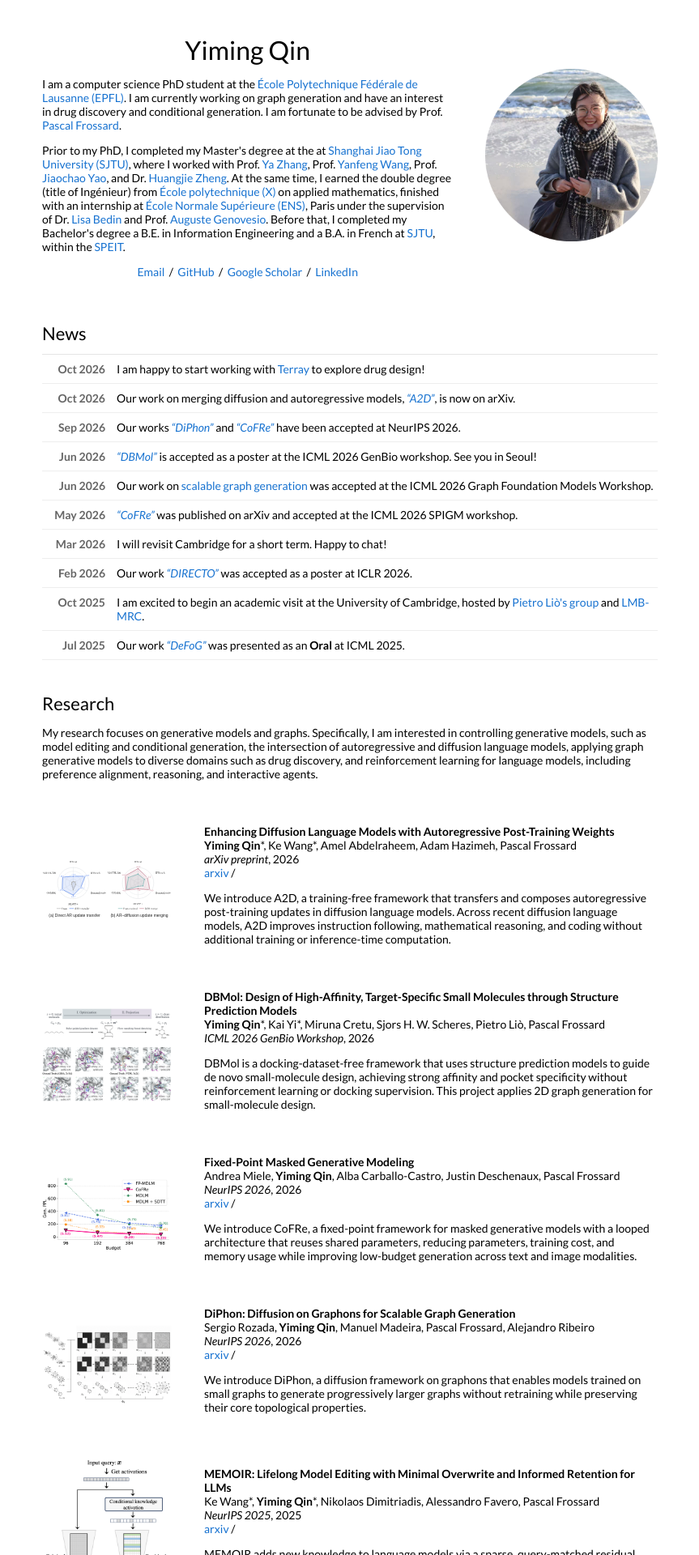
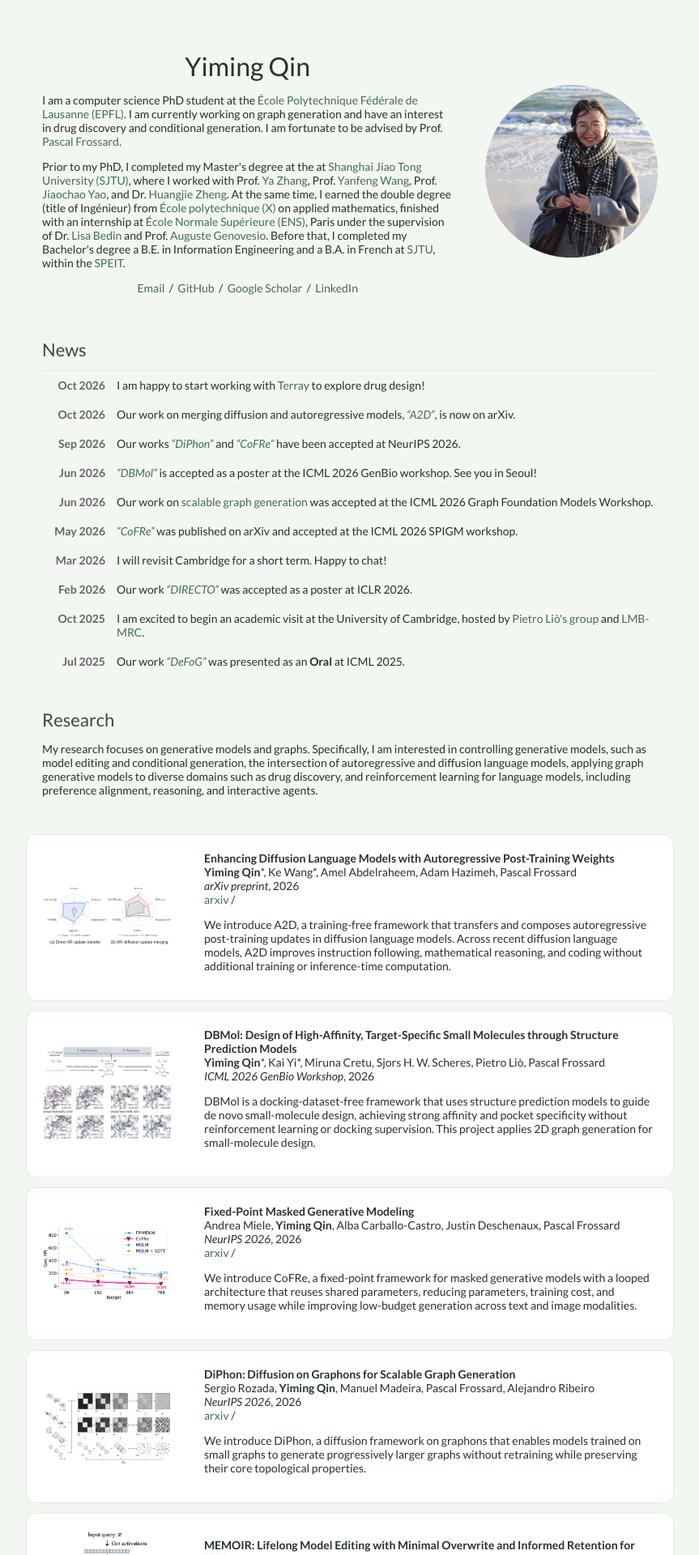
Before and after one commit to qym7/qym7.github.io, a Jekyll site: the page built from _posts/2026-10-06-A2D.markdown, in a window 1280 px wide. Shown: the top 1920 px of the page at 81% size, without its empty margins (208-1071 px from the left). Built offline with Jekyll 4.4.1, drawn with Linux system fonts in a browser that asks for light colours.

Commit message:
Add sage green styling to project cards

```diff
--- a/_layouts/default.html
+++ b/_layouts/default.html
@@ -25,7 +25,7 @@
 </head>
 
 <body>
-  <table style="width:100%;max-width:800px;border:0px;border-spacing:0px;border-collapse:separate;margin-right:auto;margin-left:auto;">
+  <table class="page-content" style="width:100%;max-width:800px;border:0px;border-spacing:0px;border-collapse:separate;margin-right:auto;margin-left:auto;">
     <tr style="padding:0px">
       <td style="padding:0px">
         <table style="width:100%;border:0px;border-spacing:0px;border-collapse:separate;margin-right:auto;margin-left:auto;">
@@ -128,7 +128,7 @@
           </tr>
         </table>
 
-        <table style="width:100%;border:0px;border-spacing:0px;border-collapse:separate;margin-right:auto;margin-left:auto;">
+        <table class="project-list" style="width:100%;border:0px;border-spacing:0px;border-collapse:separate;margin-right:auto;margin-left:auto;">
 
           {% assign research_posts = '' | split: ',' %}
           {% for research_post in site.categories.research %}
@@ -192,7 +192,7 @@
             </td>
           </tr>
         </table>
-        <table style="width:100%;border:0px;border-spacing:0px;border-collapse:separate;margin-right:auto;margin-left:auto;">
+        <table class="project-list" style="width:100%;border:0px;border-spacing:0px;border-collapse:separate;margin-right:auto;margin-left:auto;">
 
           {% for post in site.posts %}
           {% for cat in post.categories %}
@@ -265,7 +265,7 @@
             </td>
           </tr>
         </table>
-        <table style="width:100%;border:0px;border-spacing:0px;border-collapse:separate;margin-right:auto;margin-left:auto;">
+        <table class="project-list" style="width:100%;border:0px;border-spacing:0px;border-collapse:separate;margin-right:auto;margin-left:auto;">
 
           {% for post in site.posts %}
           {% for cat in post.categories %}
--- a/style.scss
+++ b/style.scss
@@ -13,14 +13,49 @@
 /* BASE RULES */
 /**************/
 a {
-  color: #1772d0;
+  color: #456d50;
   text-decoration: none;
 }
 
 a:focus,
 a:hover {
-  color: #f09228;
+  color: #765a8e;
   text-decoration: none;
+}
+
+body {
+  background: #f3f7f2;
+  color: #27332a;
+}
+
+.page-content {
+  margin-top: 28px !important;
+  margin-bottom: 36px !important;
+}
+
+.project-list {
+  border-spacing: 0 12px !important;
+}
+
+.project-list td {
+  background: #fff;
+  border-top: 1px solid #e4ebe2;
+  border-bottom: 1px solid #e4ebe2;
+  transition: box-shadow 160ms ease, transform 160ms ease;
+}
+
+.project-list td:first-child {
+  border-left: 1px solid #e4ebe2;
+  border-radius: 12px 0 0 12px;
+}
+
+.project-list td:last-child {
+  border-right: 1px solid #e4ebe2;
+  border-radius: 0 12px 12px 0;
+}
+
+.project-list tr:hover td {
+  box-shadow: 0 5px 18px rgba(49, 78, 55, 0.08);
 }
 
 body,
@@ -48,6 +83,7 @@ h2 {
   padding: 0px;
   margin: 0px;
   display:inline;
+  color: #354d3a;
 }
 
 h3 {
```
